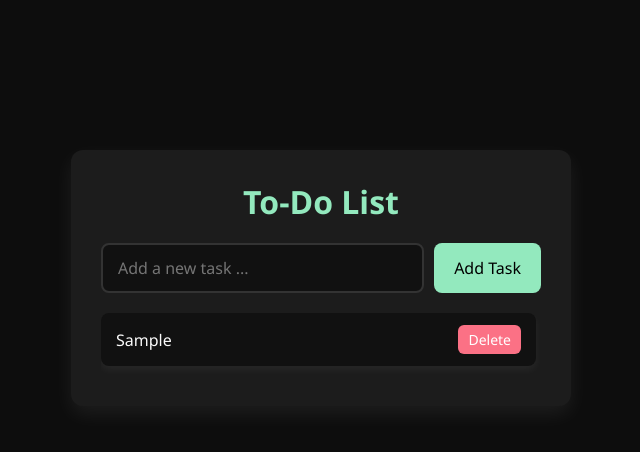
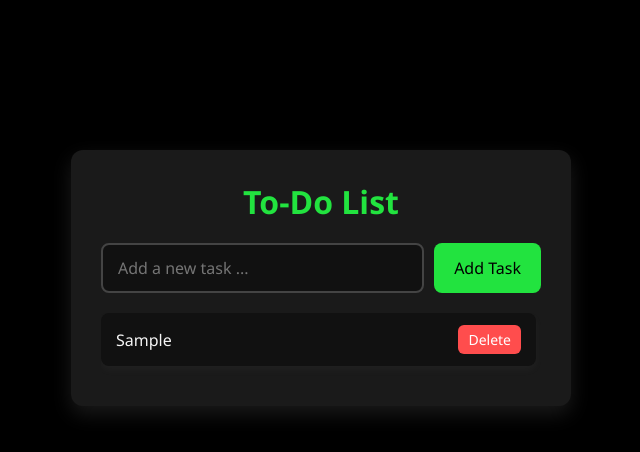
Before and after one commit to Omkar-Bhalekar/To-Do-List-Using-localStorage, a plain HTML site: page index.html in a window 1280 px wide. Both pictures are taken after typing "Sample" into the empty fields and a click on the button "Add Task". Shown: the whole page, without its empty margins (319-959 px from the left). Drawn offline with Linux system fonts and the light colour scheme.

Commit message:
Update style.css

```diff
--- a/style.css
+++ b/style.css
@@ -1,4 +1,4 @@
-/* === Cyber Pastel Theme === */
+
 * {
     margin: 0;
     padding: 0;
@@ -6,29 +6,33 @@
     font-family: 'Segoe UI', Tahoma, Geneva, Verdana, sans-serif;
 }
 
+
 body {
-  background-color: #0D0D0D;
+    background-color: #000;
     min-height: 100vh;
     display: flex;
     justify-content: center;
     align-items: flex-start;
     padding-top: 50px;
+
 }
+
 
 .container {
     width: 100%;
     max-width: 500px;
     padding: 30px;
-  background-color: #1C1C1C;
+    background-color: #1a1a1a;
     border-radius: 12px;
-  box-shadow: 0 8px 20px rgba(255, 255, 255, 0.07);
+    box-shadow: 0 8px 20px rgba(255, 255, 255, 0.1);
     margin-top: 100px;
 }
+
 
 .container h1 {
     text-align: center;
     margin-bottom: 20px;
-  color: #93E9BE;
+    color: #22e33f;
 }
 
 .input-container {
@@ -40,23 +44,24 @@ body {
 #todo-input {
     flex: 1;
     padding: 12px 15px;
-  border: 2px solid #333;
+    border: 2px solid #444;
     border-radius: 8px;
     font-size: 16px;
     background-color: #111;
-  color: #FAFAFA;
-  transition: border-color 0.3s;
+    color: #f5f5f5;
+    transition: border-color 0.3s, background-color 0.3s;
 }
 
 #todo-input:focus {
-  border-color: #F9A8D4;
+    border-color:#22e33f;
     outline: none;
 }
+
 
 #add-task-btn {
     padding: 12px 20px;
     border: none;
-  background-color: #93E9BE;
+    background-color: #22e33f;
     color: black;
     border-radius: 8px;
     font-size: 16px;
@@ -65,8 +70,9 @@ body {
 }
 
 #add-task-btn:hover {
-  background-color: #6ED4A5;
+    background-color:#15b42d;
 }
+
 
 #todo-list {
     list-style: none;
@@ -74,6 +80,7 @@ body {
     overflow-y: auto;
     padding-right: 5px;
 }
+
 
 #todo-list li {
     background-color: #111;
@@ -83,18 +90,19 @@ body {
     display: flex;
     justify-content: space-between;
     align-items: center;
-  box-shadow: 0 4px 8px rgba(255, 255, 255, 0.05);
-  color: #FAFAFA;
-  transition: all 0.2s;
+    box-shadow: 0 4px 8px rgba(190, 181, 181, 0.043);
+    color: #f5f5f5;
+    transition: all 0.2s ease-in-out;
 }
 
 #todo-list li:hover {
     transform: translateY(-1px);
-  background-color: #1A1A1A;
+    background-color: #1a1a1a;
 }
 
+
 .delete-btn {
-  background-color: #FB7185;
+    background-color: #ff4d4d;
     border: none;
     color: white;
     padding: 5px 10px;
@@ -105,21 +113,24 @@ body {
 }
 
 .delete-btn:hover {
-  background-color: #E11D48;
+    background-color: #e60000;
+
 }
+
 
 #todo-list::-webkit-scrollbar {
     width: 6px;
 }
 
 #todo-list::-webkit-scrollbar-thumb {
-  background-color: #F9A8D4;
+    background-color: #B379E7;
     border-radius: 10px;
 }
 
 #todo-list::-webkit-scrollbar-track {
-  background-color: #0D0D0D;
+    background-color: #000;
 }
+
 
 .completed {
     text-decoration: line-through;
```
Lines whose indentation alone changed are shown as unchanged.
